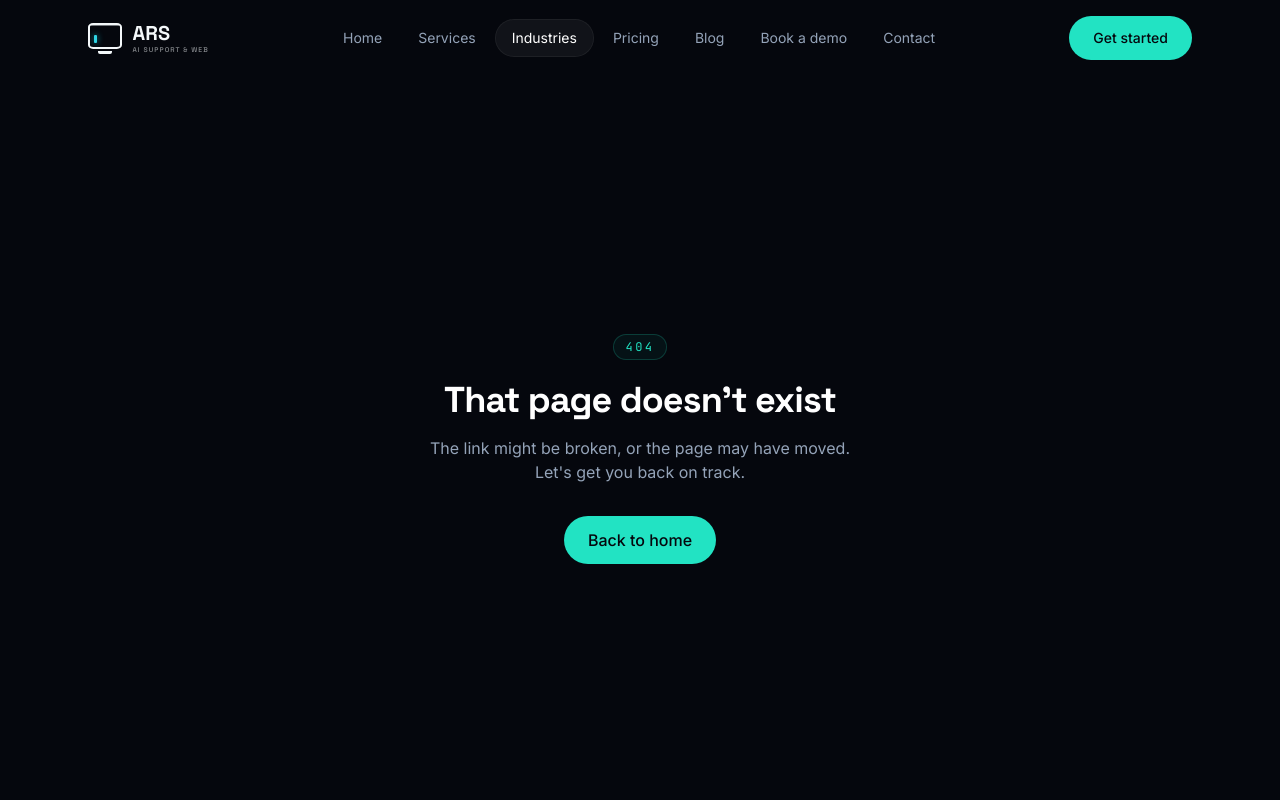
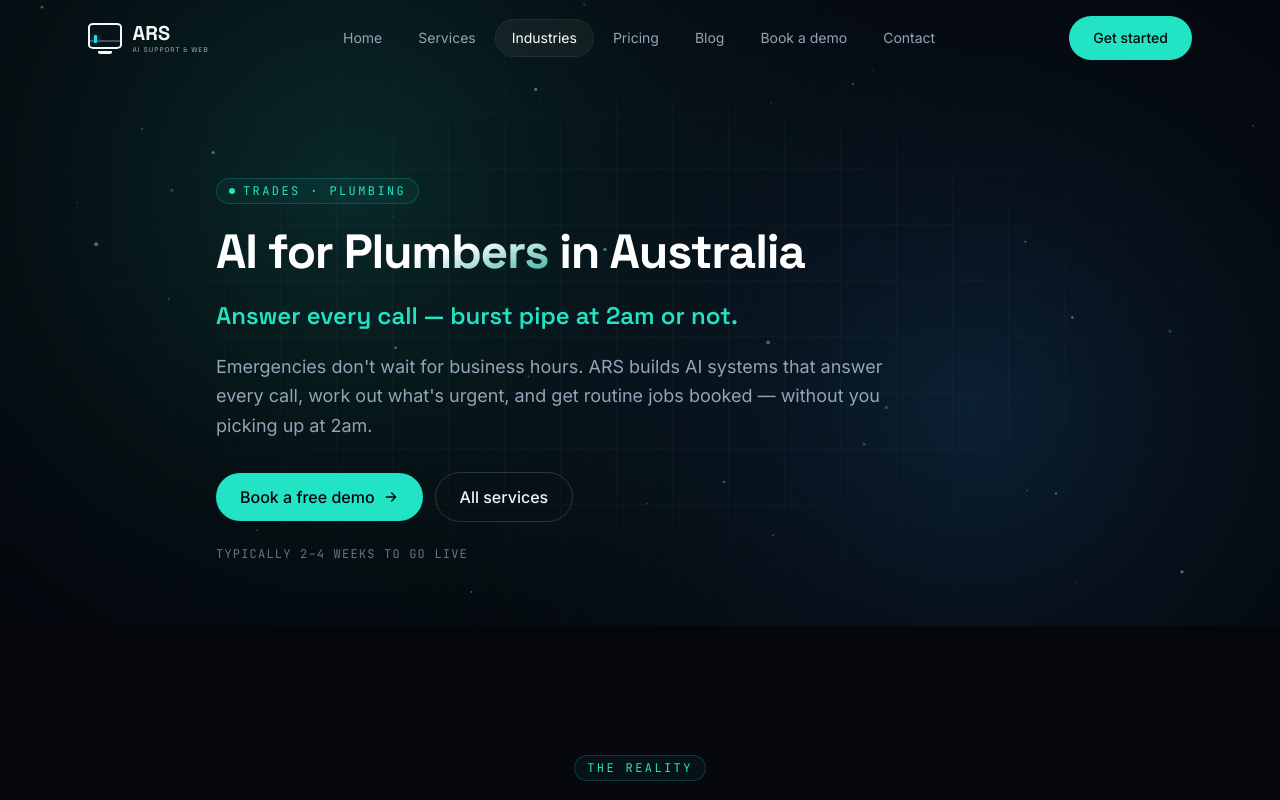
Before and after one commit to Alirezaa02/ARS-website, a React (Vite) app: page /industries/plumbing in a window 1280 px wide. Shown: the top 800 px of the page. Built offline with nearby package versions, Linux system fonts and the light colour scheme.

Commit message:
Added plumbing page

```diff
--- a/src/App.jsx
+++ b/src/App.jsx
@@ -17,6 +17,7 @@ import AiAnsweringServiceCostAustralia from "./pages/blog/AiAnsweringServiceCost
 import Industries from "./pages/Industries";
 import Construction from "./pages/industries/Construction";
 import Electrical from "./pages/industries/Electrical";
+import Plumbing from "./pages/industries/Plumbing";
 
 function ScrollToTop() {
   const { pathname } = useLocation();
@@ -74,6 +75,7 @@ export default function App() {
           <Route path="/industries" element={<Page><Industries /></Page>} />
           <Route path="/industries/construction" element={<Page><Construction /></Page>} />
           <Route path="/industries/electrical" element={<Page><Electrical /></Page>} />
+          <Route path="/industries/plumbing" element={<Page><Plumbing /></Page>} />
           <Route path="/privacy" element={<Page><Privacy /></Page>} />
           <Route path="/terms" element={<Page><Terms /></Page>} />
           <Route path="*" element={<Page><NotFound /></Page>} />
--- a/src/data/industries.js
+++ b/src/data/industries.js
@@ -261,6 +261,124 @@ export const industries = [
       ],
     },
   },
+  {
+    slug: "plumbing",
+    category: "Trades",
+    name: "Plumbing",
+    headline: "AI for Plumbers in Australia",
+    headlineAccent: "Plumbers",
+    subheadline: "Answer every call — burst pipe at 2am or not.",
+    intro:
+      "Emergencies don't wait for business hours. ARS builds AI systems that answer every call, work out what's urgent, and get routine jobs booked — without you picking up at 2am.",
+    typicalTimeline: "Typically 2–4 weeks to go live",
+    challenges: [
+      {
+        title: "A burst pipe won't wait",
+        body: "Emergency jobs go to whoever answers first. Miss the call, and it's already booked with someone else.",
+      },
+      {
+        title: "Quote questions eat your evenings",
+        body: "\"How much to fix a blocked drain?\" — you've answered it a hundred times, and it's still eating into your night.",
+      },
+      {
+        title: "Invoices don't chase themselves",
+        body: "Every unpaid invoice is time you spend chasing instead of on the tools.",
+      },
+    ],
+    workflows: [
+      {
+        tag: "Call answering",
+        title: "24/7 AI call answering",
+        description:
+          "Every call gets answered straight away, day or night. AI captures job type and address, then books it into your calendar.",
+        details:
+          "Works the same at 2am as it does at 2pm. If it's urgent, you'll know before you even open the message.",
+        steps: [
+          { label: "Phone rings", icon: IconPhone },
+          { label: "AI answers", icon: IconMessage },
+          { label: "Job captured", icon: IconDocument },
+          { label: "Booked in", icon: IconCalendar },
+        ],
+      },
+      {
+        tag: "Quote chatbot",
+        title: "Website quote chatbot",
+        description:
+          "Handles \"how much to fix...\" questions on your website, asks the right follow-ups, and sends you a qualified lead.",
+        details:
+          "Filters out the just-browsing enquiries, so you're not quoting jobs that were never going to happen.",
+        steps: [
+          { label: "Chat opens", icon: IconMessage },
+          { label: "AI asks questions", icon: IconDocument },
+          { label: "Lead captured", icon: IconCheck },
+          { label: "Sent to you", icon: IconSend },
+        ],
+      },
+      {
+        tag: "Quote follow-up",
+        title: "Automated quote follow-up",
+        description:
+          "Quote sent, then a follow-up sequence runs on its own until the customer books or declines — no hot lead left to go cold.",
+        details:
+          "Stops the moment they respond either way. Never an awkward reminder after they've already said yes.",
+        steps: [
+          { label: "Quote sent", icon: IconMail },
+          { label: "SMS reminder", icon: IconBell },
+          { label: "Follow-up sent", icon: IconSend },
+          { label: "Customer books", icon: IconCheck },
+        ],
+      },
+      {
+        tag: "Reviews",
+        title: "Review request on completion",
+        description:
+          "Job marked done, and the customer gets a text asking for a review while the job's still fresh in their mind.",
+        details:
+          "Timed right after the job, not days later once they've already forgotten how good the work was.",
+        steps: [
+          { label: "Job complete", icon: IconCheck },
+          { label: "SMS sent", icon: IconMessage },
+          { label: "Link tapped", icon: IconSend },
+          { label: "Review posted", icon: IconStar },
+        ],
+      },
+      {
+        tag: "Payment follow-up",
+        title: "Invoice & payment reminders",
+        description:
+          "Overdue invoices get a polite, automatic reminder sequence before it ever needs a personal phone call from you.",
+        details:
+          "Keeps the tone professional throughout, so the relationship's still intact by the time you do need to step in.",
+        steps: [
+          { label: "Invoice overdue", icon: IconAlert },
+          { label: "Day 1 reminder", icon: IconMessage },
+          { label: "Day 3 follow-up", icon: IconMail },
+          { label: "Escalated to you", icon: IconBell },
+        ],
+      },
+      {
+        tag: "Emergency triage",
+        title: "Emergency call triage",
+        description:
+          "After-hours calls get triaged for urgency. Genuine emergencies go straight to you; routine jobs get booked for the next slot.",
+        details:
+          "You only get woken up for the ones that actually need you at 2am — everything else waits for a normal hour.",
+        steps: [
+          { label: "Call comes in", icon: IconPhone },
+          { label: "AI assesses urgency", icon: IconAlert },
+          { label: "Triaged", icon: IconCheck },
+          { label: "Handled", icon: IconCalendar },
+        ],
+      },
+    ],
+    toolsExamples: ["Xero", "MYOB", "Outlook Calendar", "Google Calendar", "Gmail"],
+    whyNow: {
+      paragraphs: [
+        "Plumbing has more genuine emergencies than most trades — burst pipes and blocked drains don't wait for business hours. Whoever answers first usually gets the job.",
+        "Quote questions, review requests, invoice chasing — none of it needs your trade skills, just consistency. Handing it off means fewer interruptions on the jobs that do.",
+      ],
+    },
+  },
 ];
 
 export function getIndustry(slug) {
--- /dev/null
+++ b/src/pages/industries/Plumbing.jsx
@@ -0,0 +1,6 @@
+import IndustryPageTemplate from "../../components/industries/IndustryPageTemplate";
+import { getIndustry } from "../../data/industries";
+
+export default function Plumbing() {
+  return <IndustryPageTemplate industry={getIndustry("plumbing")} />;
+}
```
Also changed, not shown: 1 other file (tests, documents, lock files or other folders).
